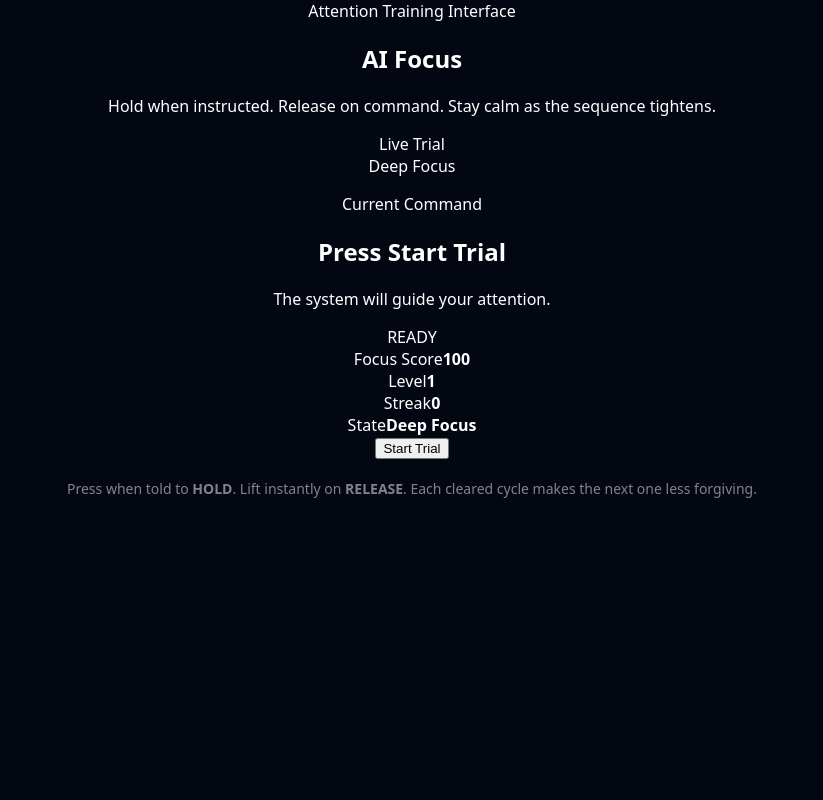
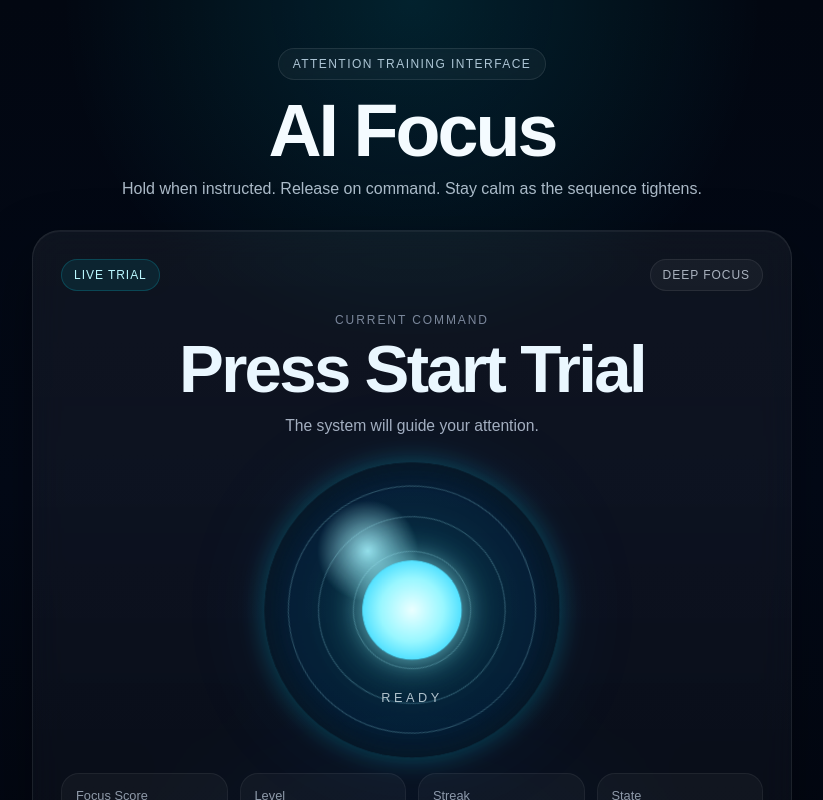
Before and after one commit to vamuq999/ai.focus, a Next.js app: page / in a window 1280 px wide. Shown: the top 800 px of the page, without its empty margins (228-1051 px from the left). Built offline with nearby package versions, Linux system fonts and the light colour scheme.

Commit message:
Update globals.css

```diff
--- a/app/globals.css
+++ b/app/globals.css
@@ -1,56 +1,374 @@
-body{
-  margin:0;
-  background:#030712;
-  color:white;
-  font-family:system-ui;
-  text-align:center;
+:root {
+  color-scheme: dark;
 }
 
-.page{
-  padding-top:80px;
+* {
+  box-sizing: border-box;
 }
 
-.subtitle{
-  opacity:.7;
-  margin-bottom:40px;
+html,
+body {
+  margin: 0;
+  padding: 0;
+  min-height: 100%;
+  background:
+    radial-gradient(circle at top, rgba(0, 229, 255, 0.12), transparent 28%),
+    radial-gradient(circle at bottom, rgba(0, 120, 255, 0.1), transparent 32%),
+    linear-gradient(180deg, #020711 0%, #030917 45%, #02050d 100%);
+  color: #f4fbff;
+  font-family: Arial, Helvetica, sans-serif;
 }
 
-.focus-shell{
-  margin-top:40px;
+body {
+  min-height: 100vh;
 }
 
-.orb{
-  width:200px;
-  height:200px;
-  border-radius:50%;
-  margin:auto;
-  background:radial-gradient(circle,#00e5ff,#003044);
-  box-shadow:0 0 40px #00e5ff;
-  animation:breath 4s ease-in-out infinite;
-  touch-action:none;
+.page-shell {
+  min-height: 100vh;
+  padding: 48px 18px 72px;
+  display: flex;
+  flex-direction: column;
+  align-items: center;
 }
 
-.orb-active{
-  box-shadow:0 0 60px #7df9ff;
+.hero {
+  width: 100%;
+  max-width: 760px;
+  text-align: center;
+  margin-bottom: 28px;
 }
 
-@keyframes breath{
-  0%{transform:scale(1)}
-  50%{transform:scale(1.05)}
-  100%{transform:scale(1)}
+.hero-chip {
+  display: inline-flex;
+  align-items: center;
+  justify-content: center;
+  padding: 8px 14px;
+  border-radius: 999px;
+  border: 1px solid rgba(255, 255, 255, 0.09);
+  background: rgba(255, 255, 255, 0.04);
+  backdrop-filter: blur(8px);
+  font-size: 12px;
+  letter-spacing: 0.12em;
+  text-transform: uppercase;
+  color: rgba(214, 239, 255, 0.8);
 }
 
-.signal{
-  margin-top:20px;
-  opacity:.8;
+.hero h1 {
+  margin: 16px 0 10px;
+  font-size: clamp(2.7rem, 8vw, 4.6rem);
+  line-height: 0.95;
+  letter-spacing: -0.04em;
 }
 
-.state{
-  opacity:.7;
+.hero-copy {
+  margin: 0 auto;
+  max-width: 620px;
+  color: rgba(225, 240, 255, 0.76);
+  font-size: 1rem;
+  line-height: 1.6;
 }
 
-.hint{
-  margin-top:20px;
-  opacity:.5;
-  font-size:14px;
+.trainer-shell {
+  width: 100%;
+  display: flex;
+  justify-content: center;
 }
+
+.trainer-panel {
+  width: 100%;
+  max-width: 760px;
+  padding: 22px;
+  border-radius: 28px;
+  border: 1px solid rgba(255, 255, 255, 0.08);
+  background: linear-gradient(
+    180deg,
+    rgba(255, 255, 255, 0.05),
+    rgba(255, 255, 255, 0.025)
+  );
+  box-shadow:
+    0 24px 60px rgba(0, 0, 0, 0.35),
+    inset 0 1px 0 rgba(255, 255, 255, 0.05);
+  backdrop-filter: blur(16px);
+}
+
+.panel-top {
+  display: flex;
+  justify-content: space-between;
+  gap: 12px;
+  flex-wrap: wrap;
+}
+
+.panel-chip {
+  display: inline-flex;
+  padding: 8px 12px;
+  border-radius: 999px;
+  background: rgba(0, 229, 255, 0.08);
+  border: 1px solid rgba(0, 229, 255, 0.18);
+  color: #baf8ff;
+  font-size: 12px;
+  letter-spacing: 0.08em;
+  text-transform: uppercase;
+}
+
+.panel-chip.muted {
+  background: rgba(255, 255, 255, 0.04);
+  border-color: rgba(255, 255, 255, 0.08);
+  color: rgba(232, 242, 255, 0.7);
+}
+
+.instruction-wrap {
+  text-align: center;
+  margin-top: 22px;
+}
+
+.instruction-label {
+  margin: 0 0 8px;
+  font-size: 12px;
+  text-transform: uppercase;
+  letter-spacing: 0.16em;
+  color: rgba(214, 230, 255, 0.55);
+}
+
+.instruction {
+  margin: 0;
+  font-size: clamp(2rem, 8vw, 4.2rem);
+  line-height: 1;
+  letter-spacing: -0.04em;
+  transition: 180ms ease;
+}
+
+.phase-hold {
+  color: #9ff6ff;
+  text-shadow: 0 0 18px rgba(0, 229, 255, 0.28);
+}
+
+.phase-release {
+  color: #fff0a8;
+  text-shadow: 0 0 18px rgba(255, 230, 90, 0.25);
+}
+
+.phase-fail {
+  color: #ff9aa7;
+  text-shadow: 0 0 16px rgba(255, 96, 128, 0.22);
+}
+
+.phase-success {
+  color: #c1ffd0;
+  text-shadow: 0 0 16px rgba(100, 255, 160, 0.2);
+}
+
+.phase-countdown {
+  color: #dff8ff;
+}
+
+.phase-idle,
+.phase-complete {
+  color: #eaf7ff;
+}
+
+.feedback {
+  margin: 12px auto 0;
+  max-width: 420px;
+  font-size: 0.98rem;
+  line-height: 1.5;
+  color: rgba(224, 237, 255, 0.72);
+}
+
+.focus-orb {
+  position: relative;
+  width: min(72vw, 290px);
+  height: min(72vw, 290px);
+  margin: 28px auto 18px;
+  border-radius: 50%;
+  display: grid;
+  place-items: center;
+  touch-action: none;
+  cursor: pointer;
+  user-select: none;
+  background:
+    radial-gradient(circle at 35% 30%, rgba(170, 245, 255, 0.9), transparent 18%),
+    radial-gradient(circle at center, rgba(0, 229, 255, 0.16), rgba(0, 44, 78, 0.55) 58%, rgba(2, 7, 17, 0.96) 78%);
+  box-shadow:
+    0 0 26px rgba(0, 229, 255, 0.28),
+    0 0 90px rgba(0, 125, 255, 0.1),
+    inset 0 0 30px rgba(122, 244, 255, 0.08);
+  animation: orbBreath 4.5s ease-in-out infinite;
+  transition: transform 160ms ease, box-shadow 160ms ease, filter 160ms ease;
+}
+
+.focus-orb.running {
+  box-shadow:
+    0 0 30px rgba(0, 229, 255, 0.35),
+    0 0 110px rgba(0, 125, 255, 0.13),
+    inset 0 0 34px rgba(122, 244, 255, 0.11);
+}
+
+.focus-orb.holding {
+  transform: scale(0.985);
+  box-shadow:
+    0 0 24px rgba(130, 250, 255, 0.45),
+    0 0 125px rgba(0, 229, 255, 0.18),
+    inset 0 0 40px rgba(210, 255, 255, 0.16);
+}
+
+.focus-orb.state-hold {
+  filter: saturate(1.12);
+}
+
+.focus-orb.state-release {
+  box-shadow:
+    0 0 26px rgba(255, 219, 88, 0.42),
+    0 0 100px rgba(255, 196, 0, 0.12),
+    inset 0 0 34px rgba(255, 239, 168, 0.12);
+}
+
+.focus-orb.state-fail {
+  box-shadow:
+    0 0 22px rgba(255, 90, 124, 0.45),
+    0 0 90px rgba(255, 72, 120, 0.15),
+    inset 0 0 34px rgba(255, 146, 170, 0.12);
+}
+
+.focus-orb.state-success {
+  box-shadow:
+    0 0 26px rgba(90, 255, 170, 0.42),
+    0 0 92px rgba(66, 255, 146, 0.14),
+    inset 0 0 36px rgba(195, 255, 221, 0.13);
+}
+
+.orb-ring {
+  position: absolute;
+  border-radius: 50%;
+  border: 1px solid rgba(164, 244, 255, 0.25);
+  pointer-events: none;
+}
+
+.orb-ring-1 {
+  inset: 8%;
+  animation: ringDriftA 8s linear infinite;
+}
+
+.orb-ring-2 {
+  inset: 18%;
+  animation: ringDriftB 6.2s linear infinite reverse;
+}
+
+.orb-ring-3 {
+  inset: 30%;
+  animation: ringDriftA 4.8s linear infinite;
+}
+
+.orb-core {
+  width: 34%;
+  height: 34%;
+  border-radius: 50%;
+  background: radial-gradient(circle, #ebffff 0%, #99f7ff 45%, #00c7ff 100%);
+  box-shadow:
+    0 0 30px rgba(162, 250, 255, 0.72),
+    0 0 70px rgba(0, 229, 255, 0.2);
+}
+
+.orb-text {
+  position: absolute;
+  bottom: 18%;
+  font-size: 0.78rem;
+  letter-spacing: 0.28em;
+  text-transform: uppercase;
+  color: rgba(238, 250, 255, 0.74);
+}
+
+.stats-grid {
+  display: grid;
+  grid-template-columns: repeat(2, minmax(0, 1fr));
+  gap: 12px;
+  margin-top: 16px;
+}
+
+.stat-card {
+  padding: 14px;
+  border-radius: 18px;
+  background: rgba(255, 255, 255, 0.035);
+  border: 1px solid rgba(255, 255, 255, 0.06);
+  text-align: left;
+}
+
+.stat-card span {
+  display: block;
+  font-size: 0.8rem;
+  color: rgba(214, 229, 245, 0.64);
+  margin-bottom: 6px;
+}
+
+.stat-card strong {
+  font-size: 1.25rem;
+  color: #f7fcff;
+  font-weight: 700;
+}
+
+.actions {
+  margin-top: 18px;
+}
+
+.primary-btn {
+  width: 100%;
+  border: 0;
+  border-radius: 18px;
+  padding: 15px 18px;
+  background: linear-gradient(180deg, #93faff 0%, #2fe3ff 45%, #00a6de 100%);
+  color: #02283a;
+  font-weight: 800;
+  font-size: 0.98rem;
+  letter-spacing: 0.02em;
+  cursor: pointer;
+  box-shadow: 0 10px 30px rgba(0, 229, 255, 0.18);
+}
+
+.primary-btn:active {
+  transform: translateY(1px);
+}
+
+.hint {
+  margin: 16px 4px 0;
+  text-align: center;
+  color: rgba(223, 235, 249, 0.62);
+  line-height: 1.6;
+  font-size: 0.94rem;
+}
+
+@keyframes orbBreath {
+  0%,
+  100% {
+    transform: scale(1);
+  }
+  50% {
+    transform: scale(1.035);
+  }
+}
+
+@keyframes ringDriftA {
+  from {
+    transform: rotate(0deg);
+  }
+  to {
+    transform: rotate(360deg);
+  }
+}
+
+@keyframes ringDriftB {
+  from {
+    transform: rotate(0deg) scale(0.99);
+  }
+  to {
+    transform: rotate(360deg) scale(1.01);
+  }
+}
+
+@media (min-width: 760px) {
+  .trainer-panel {
+    padding: 28px;
+  }
+
+  .stats-grid {
+    grid-template-columns: repeat(4, minmax(0, 1fr));
+  }
+}
```
